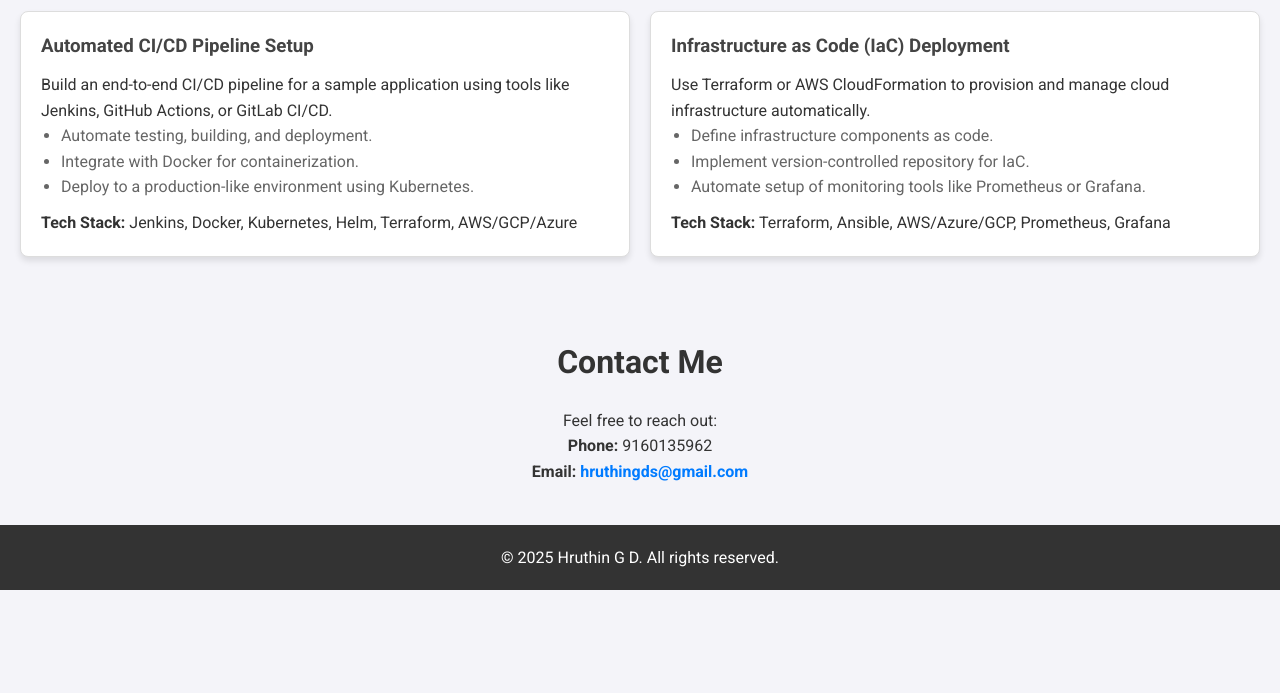
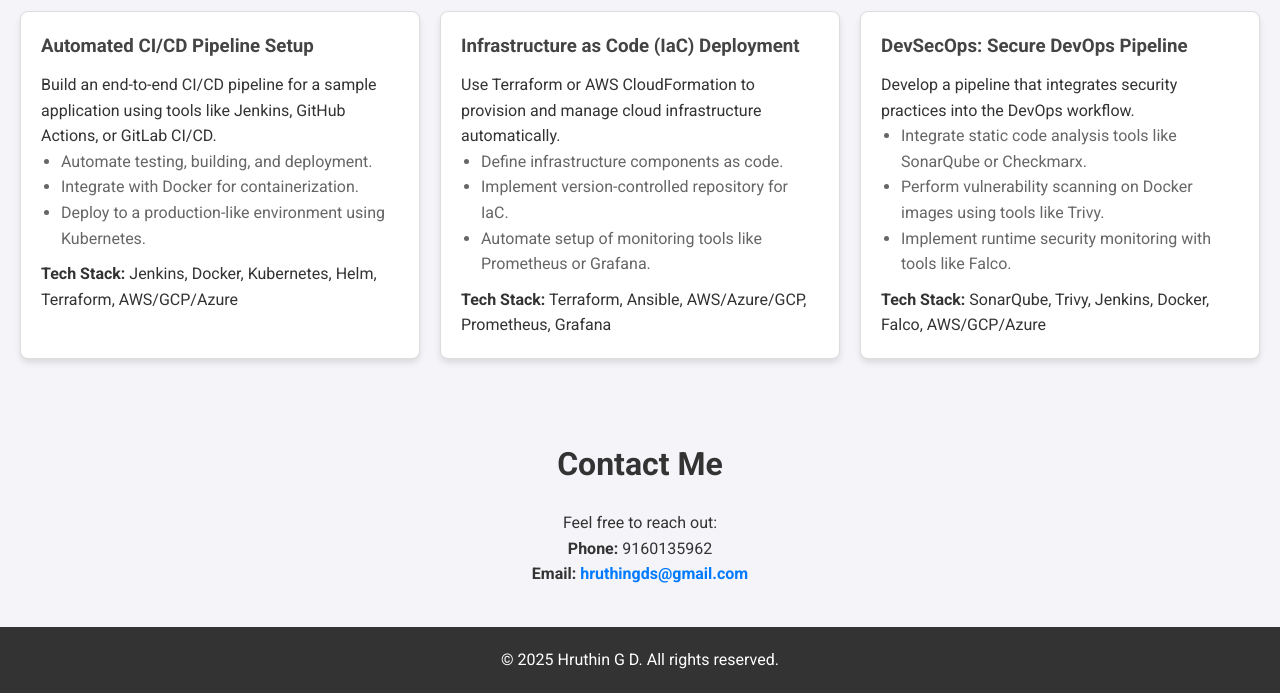
Before and after one commit to hruthingali/personal-website, a plain HTML site: page index.html in a window 1280 px wide. Shown: the part 502-1195 px from the top of the page. Before the commit the page ends 1092 px from the top, so only its background shows below. Drawn offline with Linux system fonts and the light colour scheme; a script that the page names is missing.

Commit message:
added 3rd project

```diff
--- a/index.html
+++ b/index.html
@@ -20,7 +20,7 @@
 
   <section id="about" class="section">
     <h2>About Me</h2>
-    <p>Hello! I'm Hruthin G D, a passionate DevOps Engineer working at UST Global ,Trivandrum.</p>
+    <p>Hello! I'm Hruthin G D, a passionate DevOps Engineer working at UST Global.</p>
   </section>
 
   <section id="projects" class="section">
@@ -51,6 +51,19 @@
         </ul>
         <p><strong>Tech Stack:</strong> Terraform, Ansible, AWS/Azure/GCP, Prometheus, Grafana</p>
       </div>
+
+      <div class="project-card">
+        <h3>DevSecOps: Secure DevOps Pipeline</h3>
+        <p>
+          Develop a pipeline that integrates security practices into the DevOps workflow.
+        </p>
+        <ul>
+          <li>Integrate static code analysis tools like SonarQube or Checkmarx.</li>
+          <li>Perform vulnerability scanning on Docker images using tools like Trivy.</li>
+          <li>Implement runtime security monitoring with tools like Falco.</li>
+        </ul>
+        <p><strong>Tech Stack:</strong> SonarQube, Trivy, Jenkins, Docker, Falco, AWS/GCP/Azure</p>
+      </div>
     </div>
   </section>
 
```
